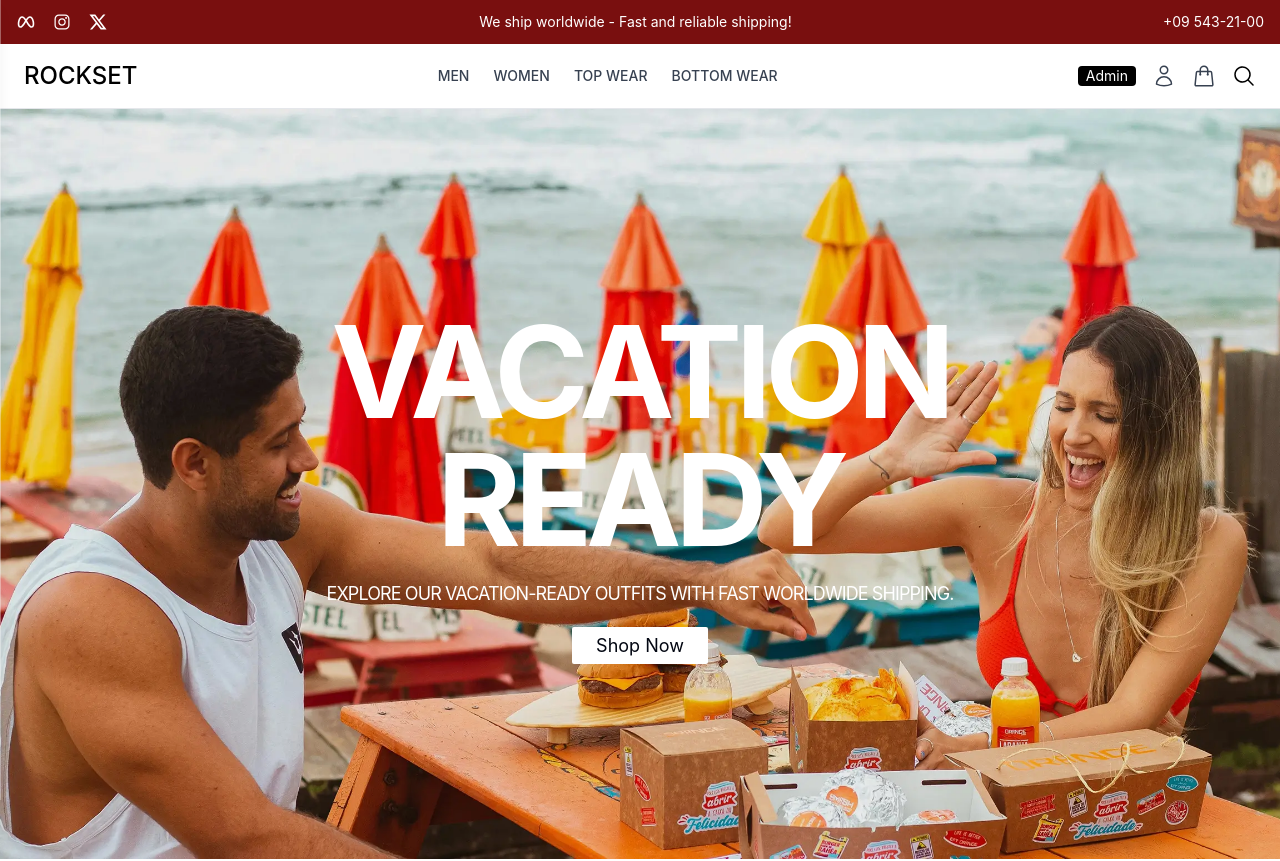
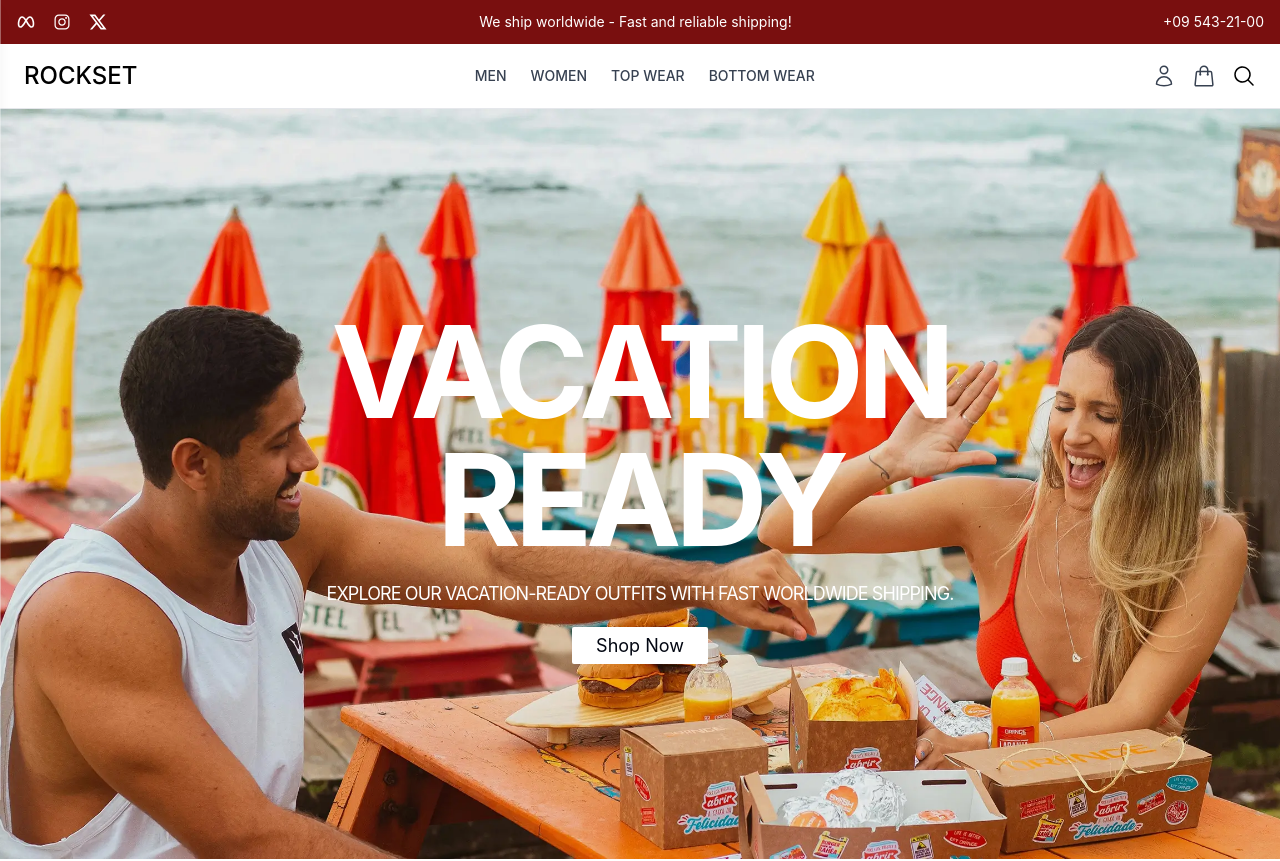
Before and after one commit to voyira/e-commerce-full-stack, a React (Vite) app in the folder frontend/: page / in a window 1280 px wide. Shown: the top 861 px of the page. Built offline with nearby package versions, Linux system fonts and the light colour scheme; no server answers.

Commit message:
Navbar.jsx, SearchBar.jsx updated

```diff
--- a/frontend/src/components/Common/Navbar.jsx
+++ b/frontend/src/components/Common/Navbar.jsx
@@ -10,9 +10,9 @@ const Navbar = () => {
     const [drawerOpen, setDrawerOpen] = useState(false);
     const [navDrawerOpen, setNavDrawerOpen] = useState(false);
     const {cart} = useSelector((state) => state.cart);
+    const {user} = useSelector((state) => state.auth);
     const cartItemCount = cart?.products?.reduce((total, product) => total + product.quantity, 0)
         || 0;
-
     const toggleNavDrawer = () => {
         setNavDrawerOpen(!navDrawerOpen);
     }
@@ -46,7 +46,7 @@ const Navbar = () => {
                     </Link>
                 </div>
                 <div className={"flex items-center space-x-4"}>
-                    <Link to="/admin" className={"block bg-black px-2 rounded text-sm text-white"}>Admin</Link>
+                    {user && user.role === "admin" && (<Link to="/admin" className={"block bg-black px-2 rounded text-sm text-white"}>Admin</Link>)}
                     <Link to="/profile" className={"hover:text-black"}>
                         <HiOutlineUser className={"h-6 w-6 text-gray-700"}/>
                     </Link>
@@ -59,8 +59,6 @@ const Navbar = () => {
                                 {cartItemCount}
                            </span>
                         )}
-
-
                     </button>
                     <div className={"overflow-hidden"}>
                         <SearchBar/>
@@ -94,12 +92,10 @@ const Navbar = () => {
                         <Link to="#" onClick={toggleNavDrawer} className={"block text-gray-600 hover:text-black"}>
                             Bottom Wear
                         </Link>
-
                     </nav>
                 </div>
             </div>
         </div>
     );
 };
-
 export default Navbar;
--- a/frontend/src/components/Common/SearchBar.jsx
+++ b/frontend/src/components/Common/SearchBar.jsx
@@ -1,15 +1,23 @@
 import React, {useState} from 'react';
 import {HiMagnifyingGlass, HiMiniXMark} from "react-icons/hi2";
+import {useDispatch} from "react-redux";
+import {useNavigate} from "react-router-dom";
+import {fetchProductsByFilters, setFilters} from "../../redux/slices/productsSlice.js";
 
 const SearchBar = () => {
     const [searchTerm, setSearchTerm] = useState('');
     const [isOpen, setIsOpen] = useState(false);
+    const dispatch = useDispatch();
+    const navigate = useNavigate();
 
     const handleSearchToggle = () => {
         setIsOpen(!isOpen)
     }
     const handleSearch = (e) => {
         e.preventDefault();
+        dispatch(setFilters({search: searchTerm}));
+        dispatch(fetchProductsByFilters({search: searchTerm}));
+        navigate(`/collections/all?search=${searchTerm}`);
         setIsOpen(false)
     }
     return (
```
